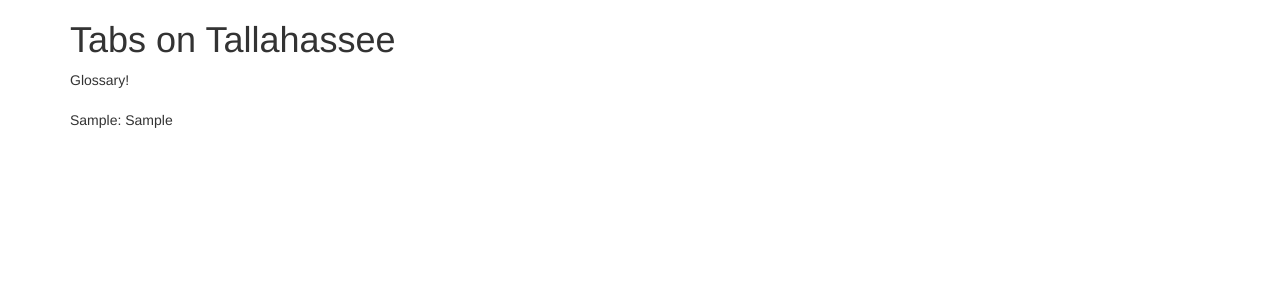
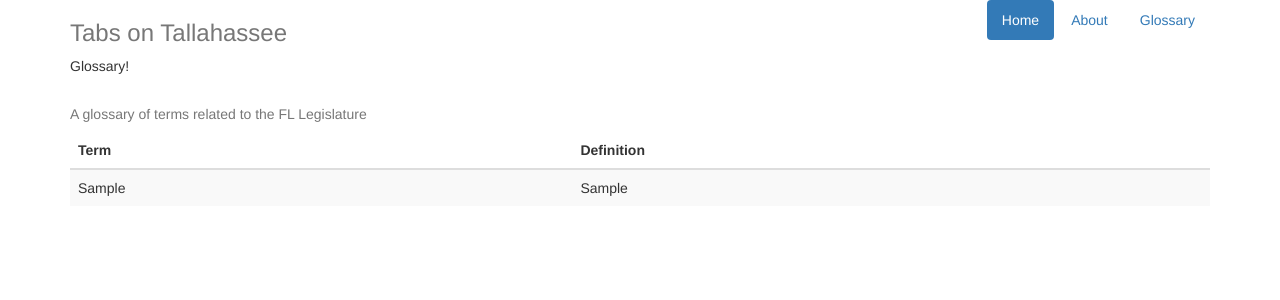
Before and after one commit to OrlandoSentinel/TabsOnTallahassee, a Django app: page /glossary/ in a window 1280 px wide. Shown: the top 300 px of the page. Run offline with Django 3.2, Linux system fonts and the light colour scheme; tables that the repository leaves empty hold one stand-in row (values such as "Sample post"); some libraries are stand-ins or nearby versions.

Commit message:
Template adjustments

```diff
--- a/templates/base.html
+++ b/templates/base.html
@@ -4,13 +4,29 @@
 <html>
     <head>
         <link href="{% static 'bootstrap-3.3.5/css/bootstrap.min.css' %}" rel="stylesheet" media="screen"/>
+        <link href="{% static 'css/custom.css' %}" rel="stylesheet" media="screen"/>
         <title>Tabs on Tallahassee</title>
     </head>
 
     <body>
-    <div class="container">
-        <h1>Tabs on Tallahassee</h1>
-        {% block content %}{% endblock content %}
-    </div>
+        <div class="container">
+
+            <div class="header clearfix">
+                <nav>
+                    <ul class="nav nav-pills pull-right">
+                        <li role="presentation" class="active"><a href="#">Home</a></li>
+                        <li role="presentation"><a href="#">About</a></li>
+                        <li role="presentation"><a href="/glossary">Glossary</a></li>
+                    </ul>
+                </nav>
+              <h3 class="text-muted">Tabs on Tallahassee</h3>
+            </div>
+
+            <div class="row">
+                <div class="col-md-12">
+                    {% block content %}{% endblock content %}
+                </div>
+            </div>
+        </div>
     </body>
 </html>
--- a/templates/glossary/glossary.html
+++ b/templates/glossary/glossary.html
@@ -6,12 +6,25 @@ Glossary!
 <br/>
 <br/>
 
-{% for term in  all_terms %}
-    {% for key, value in term.items %}
-        {{ key }}: {{ value }}
-        <br/>
-    {% endfor %}
-{% endfor %}
+<table class="table table-striped">
+    <caption>A glossary of terms related to the FL Legislature</caption>
+    <thead>
+        <tr>
+            <th>Term</th>
+            <th>Definition</th>
+        </tr>
+    </thead>
+    <tbody>
+        {% for term in  all_terms %}
+            {% for key, value in term.items %}
+                <tr>
+                    <td>{{ key }}</td>
+                    <td>{{ value }}</td>
+                </tr>
+            {% endfor %}
+        {% endfor %}
+    </tbody>
 
+</table>
 
 {% endblock %}
```
